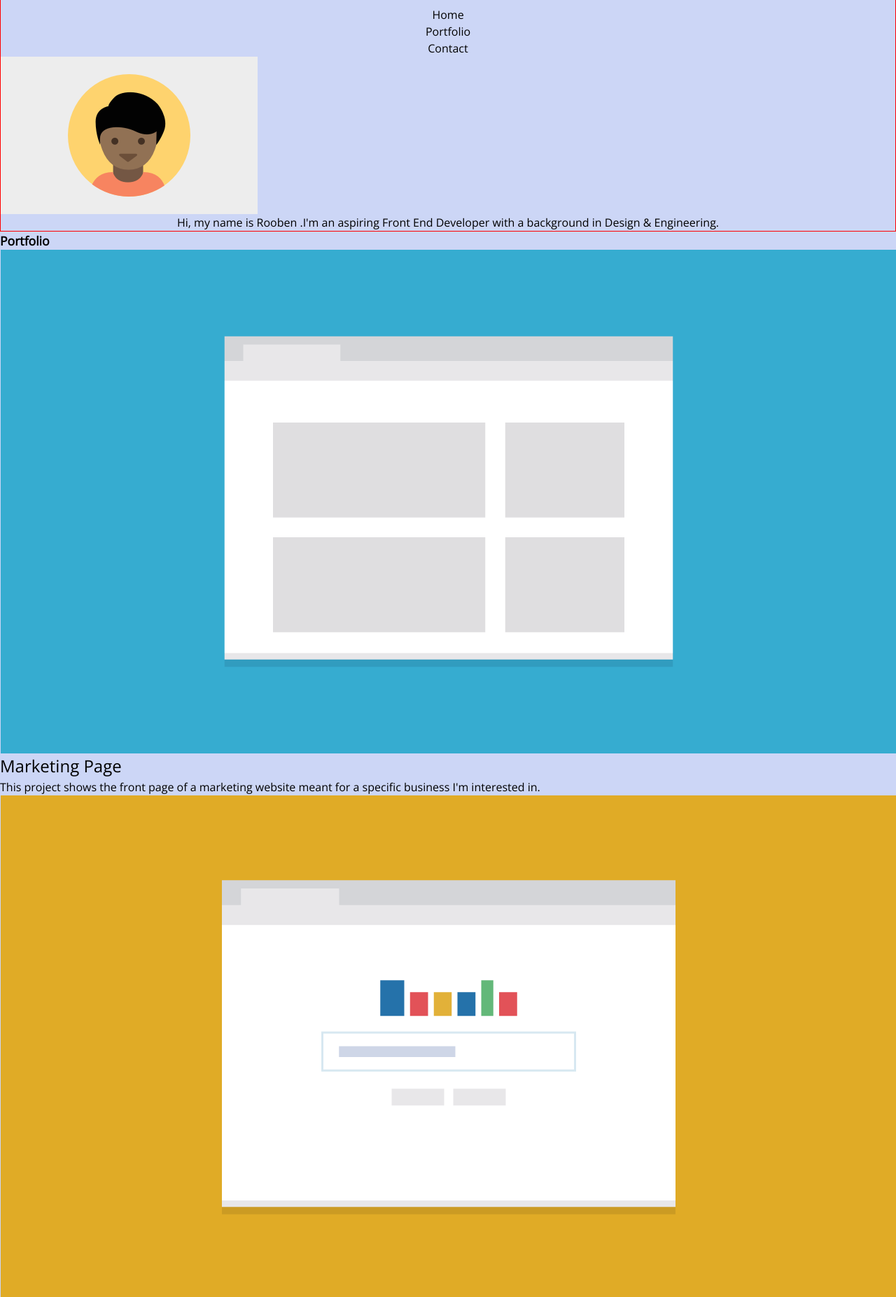
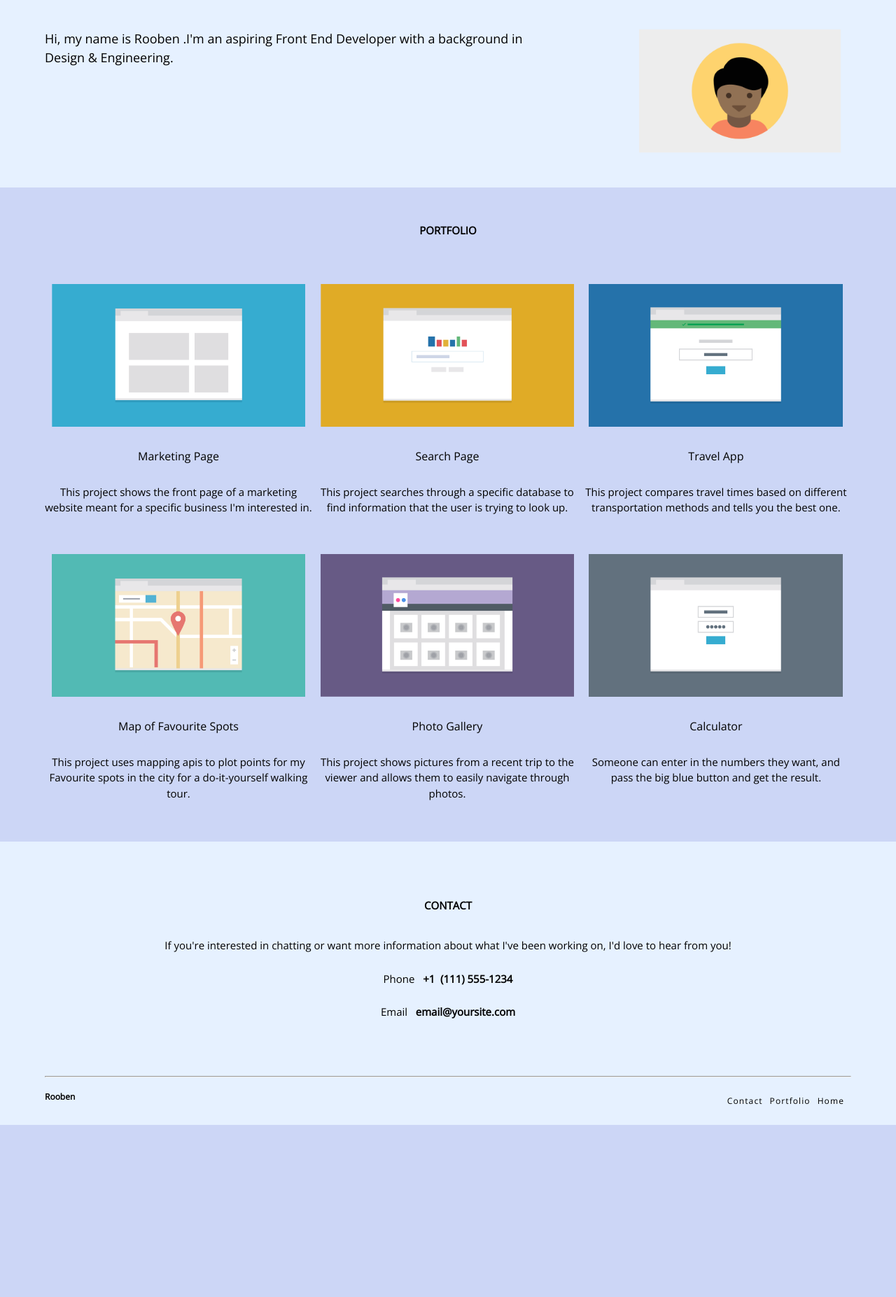
Before and after one commit to Rooben-s/responsive-layout, a plain HTML site: page index.html in a window 1280 px wide. Shown: the part 115-1969 px from the top of the page at 70% size. After the commit the page ends 1723 px from the top, so only its background shows below. Drawn offline with nearby package versions, Linux system fonts and the light colour scheme.

Commit message:
final update

```diff
--- a/css/styles.css
+++ b/css/styles.css
@@ -9,9 +9,6 @@
   --secondary: #a8b2d1;
   --dark: #8892b0;
   --light: #e6f1ff;
-  --shadow: 0 1px 5px rgba(104, 104, 104, 0.6);
-  --dark-1: #64868e;
-  --text: #64ffda;
 }
 
 body {
@@ -23,183 +20,401 @@ body {
 }
 
 
-.top-nav h1, .top-nav {
-  text-align: center;
-  border: royalblue solid 1px;
+/* ---- Code snippet provided by Brian Jensen --- */
+ul {
+  padding-left: 0;
+}
+/* ---------------------------------------------- */
+
+a
+{
+  color:black;
 }
 
-.intro {
-  padding: 5px;
-  margin-top: 10px;
-  border: yellow solid 1px;
-}
-
-h1, h2 {
-  font-size: 1.5em;
-  font-weight: normal;
-  color: black;
-  text-decoration: none;
-}
-
-h3 {
-  font-size: 1.1em;
-  color: black;
-  text-decoration: none;
-}
-
-a {
-  text-decoration: none;
-  color: black;
-}
-
-a:hover {
-  color: orange;
-}
-
-/* Top Navigation links */
-.top-nav li {
-  margin: 10px;
-  padding: 10px;
-  background-color: transparent;
-  display: block;
-  font-size: 1em;
-  font-weight: bold;
-  text-align: center;
-  text-transform: uppercase;
-
-}
-
-.profile {
-  margin: 5px;
-  padding: 30px 20px 20px;
-  border: green solid 1px;
-}
-
-.profile-picture {
-  width: 60%;
-  margin: auto;
-  border: var(--dark-1) solid 1px;
-  border-radius: 5px;
-}
-
-.main-header {
-  padding-top: 2em;
-}
-
-
-/* flexible images */
-img {
-  max-width: 100%;
+img
+{
+  padding-top: 55px;
+  width: 100%;
+  margin-left: auto;
+  margin-right: auto;
   display: block;
 }
 
-
-header {
+p
+{
+  font-size: 21px;
+  font-weight: 300;
+  padding-top: 25px;
   text-align: center;
-  border:red solid 1px;
 }
 
-
-ul {
-  list-style: none;
+h3
+{
+  text-align: center;
+  padding-top: 50px;
+  padding-bottom: 10px;
+  text-transform: uppercase;
+  font-size: 16px;
+  font-weight: 900;
 }
 
-
-.box img {
-  border: var(--dark-1) solid 1px;
-  border-radius: 5px;
-}
-
-
-#portfolio-boxes {
-  background-color: var(--dark);
-  padding: 4em;
-}
-
-
-div .box {
-  max-width: 500px;
+h2
+{
   text-align: center;
-  margin: 0 auto;
-}
-
-
-#skills-boxes div {
-
-  max-width: 300px;
-  text-align: center;
-  margin: 0 auto;
-  padding: 10px;
-}
-
-
-#skills-boxes img {
-  margin: auto;
-  max-width: 100%;
-  padding: 20px;
-  border: var(--dark-1) solid 1px;
-  border-radius: 5px;
+  padding-top: 30px;
+  padding-bottom: 3px;
+  font-weight: 400;
 }
 
 
 
-footer {
+/* ---- Navigation ---- */
+
+.name
+{
+  font-size: 25px;
+  font-weight: 900;
+}
+
+.main-nav
+{
+  font-size: 20px;
+  font-weight: 900;
+  text-transform: uppercase;
+}
+
+.main-nav li
+{
+  list-style: none;
+  margin: 7px 0;
+  background-color: var(--light);
+}
+
+.name a,
+.main-nav a
+{
+  text-decoration: none;
+  letter-spacing: 1.1px;
+}
+
+.name a,
+.main-nav li a
+{
+  display: block;
+  padding: 8px 0;
+}
+
+/* ---- Layout Containers ---- */
+
+.main-header
+{
+  padding-top: 20px;
+  padding-bottom: 50px;
+  background-color: var(--light);
+}
+
+.container
+{
+  width: 90%;
+  margin: auto;
+}
+
+.name-container
+{
   text-align: center;
-  margin: auto;
-  padding: 1rem;
-  border: slateblue solid 1px;
+}
+
+.main-nav-container
+{
+  text-align: center;
+}
+
+.main-footer
+{
+  background-color: var(--light);
+  text-align: center;
+}
+
+/* ---- Page Elements ---- */
+
+.cover-img
+{
+  width: 60%;
+}
+
+.main-header p
+{
+  font-size: 18px;
+  font-weight: 300;
+  padding-top: 25px;
+}
+
+.calculator-paragraph
+{
+  padding-bottom: 80px;
+}
+
+.contact-header
+{
+ padding-top: 80px;
+}
+
+.main-footer p
+{
+  color: black;
+}
+
+.phone
+{
+  font-weight: 700;
+}
+
+.email
+{
+  font-weight: 700;
+}
+
+hr
+{
+  color: black;
+  margin-top: 80px;
+}
+
+.student-name
+{
+  float: left;
+  font-weight: 900;
+  color: bl;
+}
+
+.main-footer a
+{
+  float: right;
+  text-decoration: none;
 }
 
 
-.footer-container {
-  display: flex;
-  flex-direction: row;
-  justify-content: space-between;
-  margin-top: 35px;
-  border-top: 1px solid var(--dark);
-  padding-top: 20px;
-  text-transform: uppercase;
-  border: lawngreen solid 1px;
+.bottom-of-page {
+  padding: 25px 0;
+}
+.bottom-of-page h3,
+.student-name {
+  padding: 0;
+}
+.student-name {
+  line-height: 0.50;
 }
 
 
-.btt {
-  text-decoration: none;
-  color: black;
-  font-weight: bold;
-  /* border: firebrick solid 1px; */
-}
-
-.footer-nav {
+.main-nav-bottom
+{
   display: none;
-  border:olivedrab solid 1px;
 }
 
 
 
 
+/* ------------ Media Queries 768px -------------- */
+
+/* =================================
+Media Queries
+==================================== */
+
+@media (min-width: 768px)
+{
+
+
+img {
+  width: 95%;
+}
+
+p {
+  font-size: 15px;
+}
+
+h3 {
+  font-size: 15px;
+}
+
+h2 {
+  font-size: 16px;
+}
+
+.name {
+  font-size: 21px;
+}
+
+.main-nav {
+  font-size: 12px;
+}
+
+.main-nav li {
+  background-color: transparent;
+  display: inline-block;
+  padding-right: 25px;
+}
+
+.main-nav li:last-child {
+  padding-right: 0;
+}
+
+
+.container-portfolio {
+  float:left;
+  width: 50%;
+  padding-right: 2px;
+}
 
 
 
+.cover-img {
+  width: 25%;
+  float: right;
+  margin-right: 15px;
+}
 
-@media (min-width: 768px) {
-  /* body {
-    background-color: violet;
-  } */
+.main-header p {
+  padding-top: 55px;
+  float: left;
+  width: 60%;
+  text-align: left;
+}
+
+.student-name {
+  float: left;
+  font-size: 12px;
+}
+
+.main-footer a {
+  float: right;
+  text-decoration: none;
+}
+
+.top-button {
+  display: none;
+}
+
+.main-nav-bottom {
+  display: initial;
+  float: right;
+}
+
+.main-nav-bottom li {
+  list-style: none;
+  float: right;
+}
+
+.bottom-of-page,
+.main-nav-bottom li {
+  padding-top: 0;
+}
+
+.main-nav-bottom a {
+  text-decoration: none;
+  letter-spacing: 1.1px;
+  padding-right: 10px;
+  font-size: 12px;
+}
+
+
+.bottom-of-page {
+  padding: 25px 0;
+}
+.bottom-of-page h3,
+.student-name {
+  padding: 0;
+}
+.student-name {
+  line-height: 0.50;
+}
 
 
 }
 
 
 
+/* ------------ Media Queries 1024px -------------- */
+
+@media (min-width: 1024px)
+{
 
 
 
+p {
+  font-size: 15px;
+}
+
+h3 {
+  font-size: 15px;
+}
+
+h2 {
+  font-size: 16px;
+}
 
 
-@media (min-width: 1024px) {
+.name {
+  font-size: 21px;
+  float: left;
+}
 
-  /* body {
-    background-color: yellow;
-  } */
+.main-nav {
+  font-size: 12px;
+  float: right;
 }
+
+
+
+.name-container {
+  display: inline-block;
+  width: 27%;
+}
+
+.main-nav-container {
+  display: inline-block;
+  width: 70%;
+}
+
+.container-portfolio {
+  width: 33.33%;
+}
+
+
+
+.cover-img {
+  width: 25%;
+  margin-right: 15px;
+}
+
+.main-header p {
+  text-align: left;
+}
+
+.student-name {
+  float: left;
+  font-size: 12px;
+}
+
+.main-footer a {
+  float: right;
+  text-decoration: none;
+}
+
+.top-button {
+  display: none;
+}
+
+.main-nav-bottom {
+  display: initial;
+  float: right;
+}
+
+}
+
+/* ---- Float clearfix ---- */
+
+.clearfix::after {
+  content: " ";
+  display: table;
+  clear: both;
+}
--- a/index.html
+++ b/index.html
@@ -7,7 +7,7 @@
       <title>Rooben Portfolio</title>
       <link rel="stylesheet" href="css/styles.css" />
       <link rel="stylesheet" href="css/normalize.css">
-      <link rel="icon" type="image/png" href="images/favicon.png">
+      <link rel="icon" type="image/png" href="images/favicon1.png">
   </head>
   <body>
     <header>
@@ -23,7 +23,7 @@
                       <li><a href="#contact">Contact</a></li>
                   </ul>
               </div>
-              <img class="cover-img" src="images/profile-picture.png" alt="Image of Besim Gjidija">
+              <img class="cover-img" src="images/profile-picture.png" alt="Image of Rooben">
               <p>Hi, my name is Rooben .I'm an aspiring Front End Developer with a background in Design & Engineering.</p>
           </div>
       </div>
```
Also changed, not shown: images/artstation.svg (deleted), images/css3.png (deleted), images/favicon1.png (renamed from images/favicon.png), images/figma.png (deleted), images/github.svg (deleted), images/html5.png (deleted), images/illustrator.png (deleted), images/linkedin.svg (deleted), images/photoshop.png (deleted).
